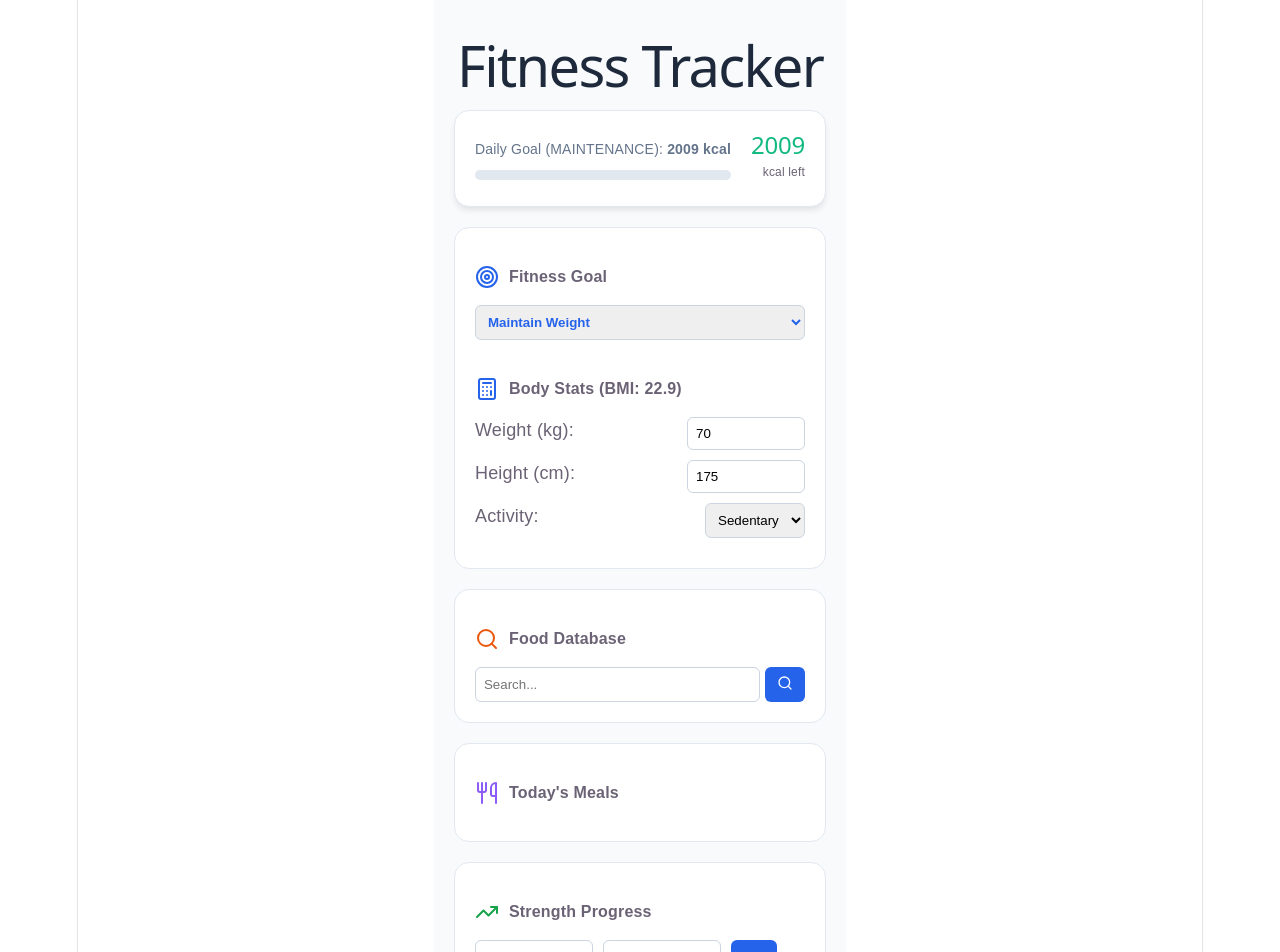
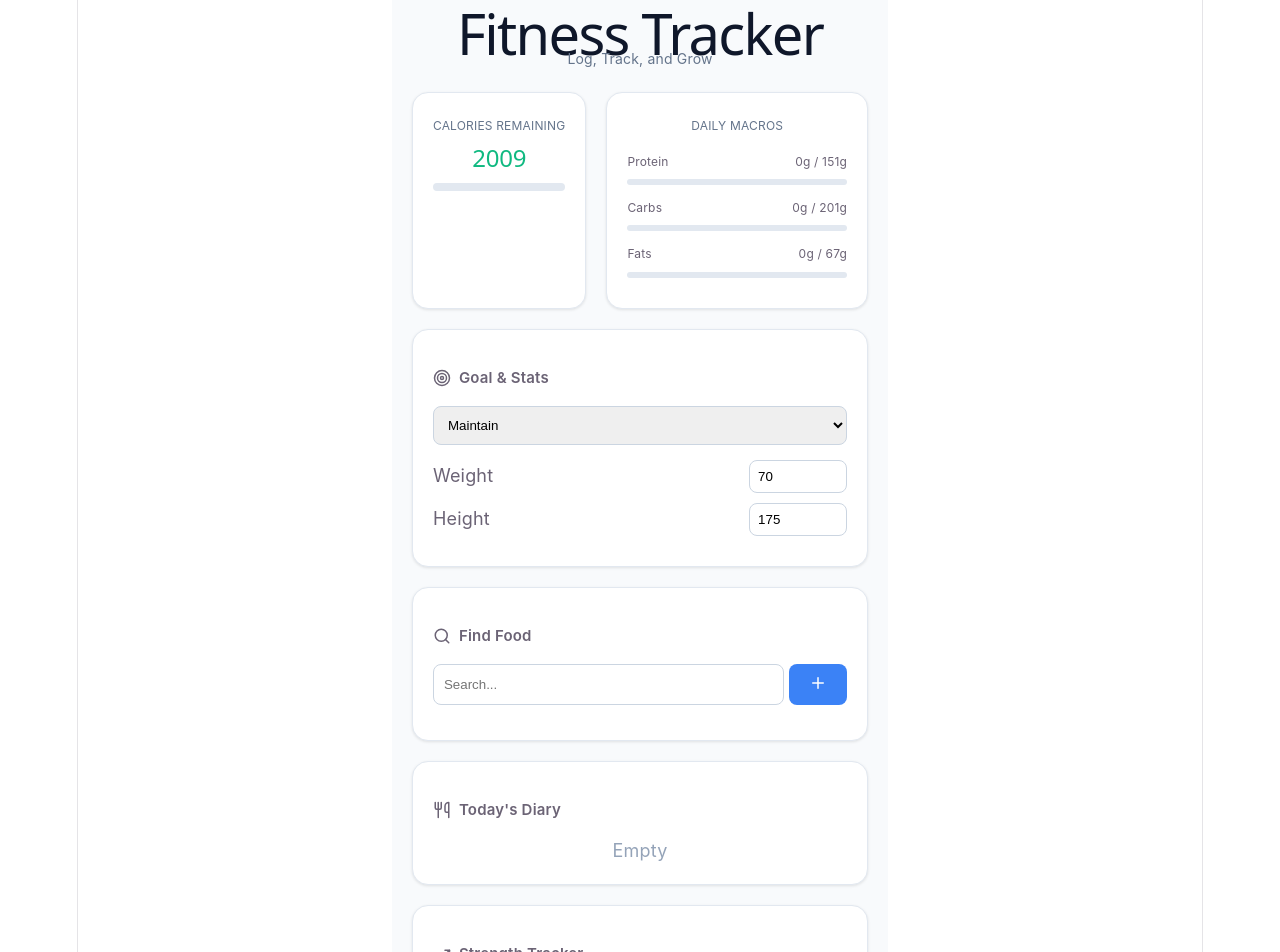
Before and after one commit to Dragoon-prog/fitness-tracker, a React (Vite) app: page / in a window 1280 px wide. Shown: the top 952 px of the page. Built offline with nearby package versions, Linux system fonts and the light colour scheme.

Commit message:
Added Macros

```diff
--- a/src/App.jsx
+++ b/src/App.jsx
@@ -1,24 +1,21 @@
 import React, { useState, useEffect } from 'react';
 import { LineChart, Line, XAxis, YAxis, CartesianGrid, Tooltip, ResponsiveContainer } from 'recharts';
-import { Calculator, Search, TrendingUp, Pizza, Plus, Trash2, Utensils, Target } from 'lucide-react';
+import { Calculator, Search, TrendingUp, Pizza, Plus, Trash2, Utensils, Target, Zap } from 'lucide-react';
 import axios from 'axios';
 
 export default function App() {
-  // --- 1. STATE ---
+  // --- STATE ---
   const [weight, setWeight] = useState(localStorage.getItem('weight') || 70);
   const [height, setHeight] = useState(localStorage.getItem('height') || 175);
   const [age, setAge] = useState(localStorage.getItem('age') || 25);
   const [activity, setActivity] = useState(localStorage.getItem('activity') || 1.2);
   const [fitnessGoal, setFitnessGoal] = useState(localStorage.getItem('fitnessGoal') || 'maintenance');
-
   const [meals, setMeals] = useState(JSON.parse(localStorage.getItem('meals')) || []);
   const [liftData, setLiftData] = useState(JSON.parse(localStorage.getItem('lifts')) || [{ week: 'Wk 1', weight: 40 }]);
-
   const [query, setQuery] = useState('');
   const [foodResults, setFoodResults] = useState([]);
   const [newLift, setNewLift] = useState({ weight: '', reps: '' });
 
-  // --- 2. SAVE ON EVERY CHANGE ---
   useEffect(() => {
     localStorage.setItem('meals', JSON.stringify(meals));
     localStorage.setItem('lifts', JSON.stringify(liftData));
@@ -29,20 +26,23 @@ export default function App() {
     localStorage.setItem('fitnessGoal', fitnessGoal);
   }, [meals, liftData, weight, height, age, activity, fitnessGoal]);
 
-  // --- 3. UPDATED CALORIE LOGIC ---
-  const bmi = (weight / ((height / 100) ** 2)).toFixed(1);
+  // --- CALORIE & MACRO LOGIC ---
   const tdee = Math.round(((10 * weight) + (6.25 * height) - (5 * age) + 5) * activity);
+  let goalCals = fitnessGoal === 'deficit' ? tdee - 500 : fitnessGoal === 'surplus' ? tdee + 500 : tdee;
 
-  // Adjusted Goal Logic
-  let goalCalories = tdee;
-  if (fitnessGoal === 'deficit') goalCalories = tdee - 500;
-  if (fitnessGoal === 'surplus') goalCalories = tdee + 500;
+  // Goals for Macros (Standard Fitness Split: 30% Prot, 40% Carb, 30% Fat)
+  const goalProt = Math.round((goalCals * 0.30) / 4);
+  const goalCarb = Math.round((goalCals * 0.40) / 4);
+  const goalFat = Math.round((goalCals * 0.30) / 9);
 
-  const eatenCalories = Math.round(meals.reduce((acc, meal) => acc + meal.calories, 0));
-  const remaining = goalCalories - eatenCalories;
-  const progressPercent = Math.min((eatenCalories / goalCalories) * 100, 100);
+  // Eaten Macros
+  const eaten = meals.reduce((acc, m) => ({
+    cals: acc.cals + m.cals,
+    p: acc.p + m.p,
+    c: acc.c + m.c,
+    f: acc.f + m.f
+  }), { cals: 0, p: 0, c: 0, f: 0 });
 
-  // --- 4. FUNCTIONS ---
   const searchFood = async () => {
     if (!query) return;
     try {
@@ -51,80 +51,97 @@ export default function App() {
     } catch (err) { console.error(err); }
   };
 
-  const addMeal = (food) => {
-    setMeals([...meals, { id: Date.now(), name: food.label, calories: food.nutrients.ENERC_KCAL }]);
+  const addMeal = (f) => {
+    setMeals([...meals, {
+      id: Date.now(),
+      name: f.label,
+      cals: f.nutrients.ENERC_KCAL,
+      p: f.nutrients.PROCNT || 0,
+      c: f.nutrients.CHOCDF || 0,
+      f: f.nutrients.FAT || 0
+    }]);
   };
+
+  const MacroBar = ({ label, current, goal, color }) => (
+    <div style={{ marginBottom: '10px' }}>
+      <div style={{ display: 'flex', justifyContent: 'space-between', fontSize: '12px', marginBottom: '4px' }}>
+        <span>{label}</span>
+        <span>{Math.round(current)}g / {goal}g</span>
+      </div>
+      <div style={{ height: '6px', background: '#e2e8f0', borderRadius: '10px', overflow: 'hidden' }}>
+        <div style={{ height: '100%', background: color, width: `${Math.min((current/goal)*100, 100)}%`, transition: 'width 0.4s' }}></div>
+      </div>
+    </div>
+  );
 
   return (
     <div style={containerStyle}>
-      <h1 style={{ textAlign: 'center', color: '#1e293b' }}>Fitness Tracker</h1>
+      <header style={{ textAlign: 'center', marginBottom: '20px' }}>
+        <h1 style={{ margin: 0, color: '#0f172a' }}>Fitness Tracker</h1>
+        <p style={{ color: '#64748b', fontSize: '14px' }}>Log, Track, and Grow</p>
+      </header>
 
-      {/* SUMMARY BAR */}
-      <div style={summaryBar}>
-        <div style={{ flex: 1 }}>
-          <p style={{ margin: 0, fontSize: '14px', color: '#64748b' }}>
-            Daily Goal ({fitnessGoal.toUpperCase()}): <strong>{goalCalories} kcal</strong>
-          </p>
-          <div style={progressContainer}><div style={{ ...progressFill, width: `${progressPercent}%`, backgroundColor: remaining < 0 ? '#ef4444' : '#3b82f6' }}></div></div>
+      {/* DASHBOARD SUMMARY */}
+      <div style={summaryGrid}>
+        <div style={cardStyle}>
+          <p style={{ color: '#64748b', fontSize: '12px', margin: '0 0 5px 0' }}>CALORIES REMAINING</p>
+          <h2 style={{ margin: 0, color: goalCals - eaten.cals < 0 ? '#ef4444' : '#10b981' }}>{goalCals - Math.round(eaten.cals)}</h2>
+          <div style={{ height: '8px', background: '#e2e8f0', borderRadius: '10px', marginTop: '10px', overflow: 'hidden' }}>
+            <div style={{ height: '100%', background: '#3b82f6', width: `${(eaten.cals/goalCals)*100}%` }}></div>
+          </div>
         </div>
-        <div style={{ textAlign: 'right' }}>
-          <h2 style={{ margin: 0, color: remaining < 0 ? '#ef4444' : '#10b981' }}>{remaining}</h2>
-          <p style={{ margin: 0, fontSize: '12px' }}>kcal left</p>
+        <div style={cardStyle}>
+          <p style={{ color: '#64748b', fontSize: '12px', margin: '0 0 10px 0' }}>DAILY MACROS</p>
+          <MacroBar label="Protein" current={eaten.p} goal={goalProt} color="#ef4444" />
+          <MacroBar label="Carbs" current={eaten.c} goal={goalCarb} color="#3b82f6" />
+          <MacroBar label="Fats" current={eaten.f} goal={goalFat} color="#f59e0b" />
         </div>
       </div>
 
-      <div style={gridStyle}>
-        {/* BODY METRICS & GOAL */}
+      <div style={mainGrid}>
+        {/* STATS CONTROL */}
         <div style={cardStyle}>
-          <h3 style={headerStyle}><Target color="#2563eb" /> Fitness Goal</h3>
-          <select
-            value={fitnessGoal}
-            onChange={(e) => setFitnessGoal(e.target.value)}
-            style={{ ...inputStyle, width: '100%', marginBottom: '20px', fontWeight: 'bold', color: '#2563eb' }}
-          >
-            <option value="deficit">Weight Loss (Deficit)</option>
-            <option value="maintenance">Maintain Weight</option>
-            <option value="surplus">Muscle Gain (Surplus)</option>
+          <h3 style={headerStyle}><Target size={18} /> Goal & Stats</h3>
+          <select value={fitnessGoal} onChange={(e) => setFitnessGoal(e.target.value)} style={fullInput}>
+            <option value="deficit">Weight Loss</option>
+            <option value="maintenance">Maintain</option>
+            <option value="surplus">Build Muscle</option>
           </select>
-
-          <h3 style={headerStyle}><Calculator color="#2563eb" /> Body Stats (BMI: {bmi})</h3>
-          <div style={inputRow}><label>Weight (kg):</label><input type="number" value={weight} onChange={(e) => setWeight(e.target.value)} style={inputStyle} /></div>
-          <div style={inputRow}><label>Height (cm):</label><input type="number" value={height} onChange={(e) => setHeight(e.target.value)} style={inputStyle} /></div>
-          <div style={inputRow}>
-            <label>Activity:</label>
-            <select value={activity} onChange={(e) => setActivity(e.target.value)} style={inputStyle}>
-              <option value="1.2">Sedentary</option>
-              <option value="1.375">Lightly Active</option>
-              <option value="1.55">Moderate</option>
-            </select>
-          </div>
+          <div style={inputRow}><label>Weight</label><input type="number" value={weight} onChange={(e) => setWeight(e.target.value)} style={smallInput} /></div>
+          <div style={inputRow}><label>Height</label><input type="number" value={height} onChange={(e) => setHeight(e.target.value)} style={smallInput} /></div>
         </div>
 
         {/* FOOD SEARCH */}
         <div style={cardStyle}>
-          <h3 style={headerStyle}><Search color="#ea580c" /> Food Database</h3>
-          <div style={{ display: 'flex', gap: '5px' }}>
-            <input placeholder="Search..." style={{ ...inputStyle, flex: 1 }} value={query} onChange={(e) => setQuery(e.target.value)} />
-            <button onClick={searchFood} style={btnStyle}><Search size={16}/></button>
+          <h3 style={headerStyle}><Search size={18} /> Find Food</h3>
+          <div style={{ display: 'flex', gap: '5px', marginBottom: '15px' }}>
+            <input placeholder="Search..." style={{ ...fullInput, margin: 0 }} value={query} onChange={(e) => setQuery(e.target.value)} onKeyPress={(e) => e.key === 'Enter' && searchFood()} />
+            <button onClick={searchFood} style={btnStyle}><Plus size={18}/></button>
           </div>
           <div style={listStyle}>
-            {foodResults.slice(0, 5).map((item, i) => (
+            {foodResults.map((item, i) => (
               <div key={i} style={listItem}>
-                <span>{item.food.label} ({Math.round(item.food.nutrients.ENERC_KCAL)} kcal)</span>
-                <button onClick={() => addMeal(item.food)} style={addBtn}><Plus size={12}/></button>
+                <div>
+                   <div style={{ fontWeight: '600' }}>{item.food.label}</div>
+                   <div style={{ fontSize: '11px', color: '#64748b' }}>P: {Math.round(item.food.nutrients.PROCNT)}g | C: {Math.round(item.food.nutrients.CHOCDF)}g</div>
+                </div>
+                <button onClick={() => addMeal(item.food)} style={addBtn}>{Math.round(item.food.nutrients.ENERC_KCAL)} <Plus size={12}/></button>
               </div>
             ))}
           </div>
         </div>
 
-        {/* MEAL DIARY */}
+        {/* MEAL LIST */}
         <div style={cardStyle}>
-          <h3 style={headerStyle}><Utensils color="#8b5cf6" /> Today's Meals</h3>
+          <h3 style={headerStyle}><Utensils size={18} /> Today's Diary</h3>
           <div style={listStyle}>
-            {meals.map((meal) => (
-              <div key={meal.id} style={listItem}>
-                <span>{meal.name} ({Math.round(meal.calories)} kcal)</span>
-                <button onClick={() => setMeals(meals.filter(m => m.id !== meal.id))} style={{ border: 'none', color: '#ef4444', background: 'none' }}><Trash2 size={14}/></button>
+            {meals.length === 0 ? <p style={{ textAlign: 'center', color: '#94a3b8' }}>Empty</p> : meals.map((m) => (
+              <div key={m.id} style={listItem}>
+                <span>{m.name}</span>
+                <div style={{ display: 'flex', alignItems: 'center', gap: '10px' }}>
+                   <span style={{ fontWeight: 'bold' }}>{Math.round(m.cals)}</span>
+                   <Trash2 size={14} color="#ef4444" style={{ cursor: 'pointer' }} onClick={() => setMeals(meals.filter(x => x.id !== m.id))} />
+                </div>
               </div>
             ))}
           </div>
@@ -132,14 +149,14 @@ export default function App() {
 
         {/* PROGRESSION */}
         <div style={{ ...cardStyle, gridColumn: '1 / -1' }}>
-          <h3 style={headerStyle}><TrendingUp color="#16a34a" /> Strength Progress</h3>
-          <div style={{ display: 'flex', gap: '10px', marginBottom: '15px' }}>
-             <input placeholder="kg" type="number" value={newLift.weight} onChange={(e) => setNewLift({...newLift, weight: e.target.value})} style={inputStyle} />
-             <input placeholder="reps" type="number" value={newLift.reps} onChange={(e) => setNewLift({...newLift, reps: e.target.value})} style={inputStyle} />
-             <button onClick={() => setLiftData([...liftData, { week: `Wk ${liftData.length+1}`, weight: Math.round(newLift.weight * (1 + newLift.reps/30)) }])} style={btnStyle}>Log</button>
+          <h3 style={headerStyle}><TrendingUp size={18} /> Strength Tracker</h3>
+          <div style={{ display: 'flex', gap: '10px', marginBottom: '20px' }}>
+            <input placeholder="kg" type="number" value={newLift.weight} onChange={(e) => setNewLift({...newLift, weight: e.target.value})} style={smallInput} />
+            <input placeholder="reps" type="number" value={newLift.reps} onChange={(e) => setNewLift({...newLift, reps: e.target.value})} style={smallInput} />
+            <button onClick={() => setLiftData([...liftData, { week: `Wk ${liftData.length+1}`, weight: Math.round(newLift.weight * (1 + newLift.reps/30)) }])} style={btnStyle}>Log Lift</button>
           </div>
           <div style={{ width: '100%', height: 200 }}>
-            <ResponsiveContainer><LineChart data={liftData}><CartesianGrid strokeDasharray="3 3" /><XAxis dataKey="week" /><YAxis /><Tooltip /><Line type="monotone" dataKey="weight" stroke="#2563eb" strokeWidth={3} /></LineChart></ResponsiveContainer>
+            <ResponsiveContainer><LineChart data={liftData}><CartesianGrid strokeDasharray="3 3" /><XAxis dataKey="week" /><YAxis /><Tooltip /><Line type="monotone" dataKey="weight" stroke="#3b82f6" strokeWidth={3} dot={{ r: 4 }} /></LineChart></ResponsiveContainer>
           </div>
         </div>
       </div>
@@ -148,16 +165,15 @@ export default function App() {
 }
 
 // --- STYLES ---
-const containerStyle = { padding: '20px', maxWidth: '1000px', margin: '0 auto', fontFamily: 'sans-serif', backgroundColor: '#f8fafc', minHeight: '100vh' };
-const summaryBar = { background: 'white', padding: '20px', borderRadius: '15px', display: 'flex', gap: '20px', alignItems: 'center', marginBottom: '20px', border: '1px solid #e2e8f0', boxShadow: '0 4px 6px -1px rgb(0 0 0 / 0.1)' };
-const progressContainer = { height: '10px', background: '#e2e8f0', borderRadius: '10px', marginTop: '8px', overflow: 'hidden', flex: 1 };
-const progressFill = { height: '100%', transition: 'width 0.5s ease' };
-const gridStyle = { display: 'grid', gridTemplateColumns: 'repeat(auto-fit, minmax(300px, 1fr))', gap: '20px' };
-const cardStyle = { background: 'white', padding: '20px', borderRadius: '15px', border: '1px solid #e2e8f0' };
-const headerStyle = { display: 'flex', alignItems: 'center', gap: '10px', marginBottom: '15px', fontSize: '16px' };
-const inputRow = { display: 'flex', justifyContent: 'space-between', marginBottom: '10px' };
-const inputStyle = { padding: '8px', borderRadius: '6px', border: '1px solid #cbd5e1', width: '100px' };
-const btnStyle = { background: '#2563eb', color: 'white', border: 'none', borderRadius: '6px', padding: '8px 12px', cursor: 'pointer' };
-const listStyle = { maxHeight: '150px', overflowY: 'auto' };
-const listItem = { display: 'flex', justifyContent: 'space-between', padding: '8px 0', borderBottom: '1px solid #f1f5f9', fontSize: '14px' };
-const addBtn = { background: '#f1f5f9', border: 'none', borderRadius: '4px', cursor: 'pointer', padding: '4px 8px' };
+const containerStyle = { padding: '20px', maxWidth: '1100px', margin: '0 auto', fontFamily: 'Inter, sans-serif', backgroundColor: '#f8fafc', minHeight: '100vh' };
+const summaryGrid = { display: 'grid', gridTemplateColumns: '1fr 1.5fr', gap: '20px', marginBottom: '20px' };
+const mainGrid = { display: 'grid', gridTemplateColumns: 'repeat(auto-fit, minmax(320px, 1fr))', gap: '20px' };
+const cardStyle = { background: 'white', padding: '20px', borderRadius: '16px', border: '1px solid #e2e8f0', boxShadow: '0 1px 3px 0 rgb(0 0 0 / 0.1)' };
+const headerStyle = { display: 'flex', alignItems: 'center', gap: '8px', marginBottom: '15px', fontSize: '15px', fontWeight: '600' };
+const inputRow = { display: 'flex', justifyContent: 'space-between', alignItems: 'center', marginBottom: '10px' };
+const smallInput = { padding: '8px', borderRadius: '8px', border: '1px solid #cbd5e1', width: '80px' };
+const fullInput = { padding: '10px', borderRadius: '8px', border: '1px solid #cbd5e1', width: '100%', marginBottom: '15px' };
+const btnStyle = { background: '#3b82f6', color: 'white', border: 'none', borderRadius: '8px', padding: '10px 20px', cursor: 'pointer', fontWeight: 'bold' };
+const listStyle = { maxHeight: '250px', overflowY: 'auto' };
+const listItem = { display: 'flex', justifyContent: 'space-between', alignItems: 'center', padding: '12px 0', borderBottom: '1px solid #f1f5f9', fontSize: '13px' };
+const addBtn = { background: '#f1f5f9', border: 'none', borderRadius: '6px', cursor: 'pointer', padding: '6px 10px', fontSize: '11px', display: 'flex', alignItems: 'center', gap: '5px' };
```
